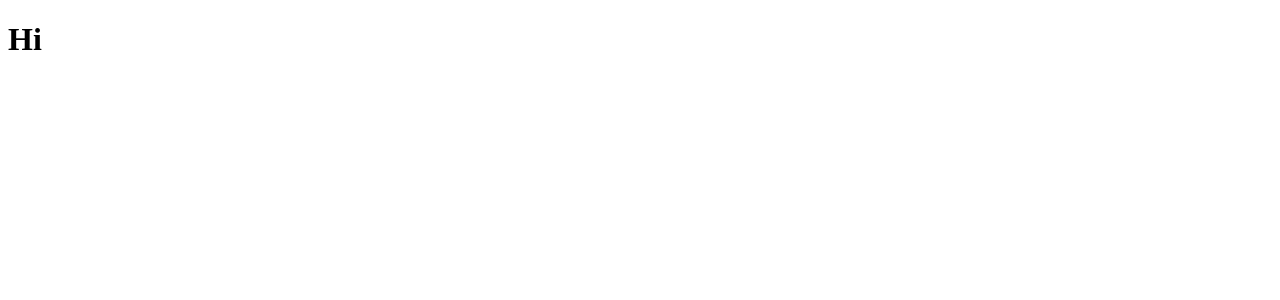
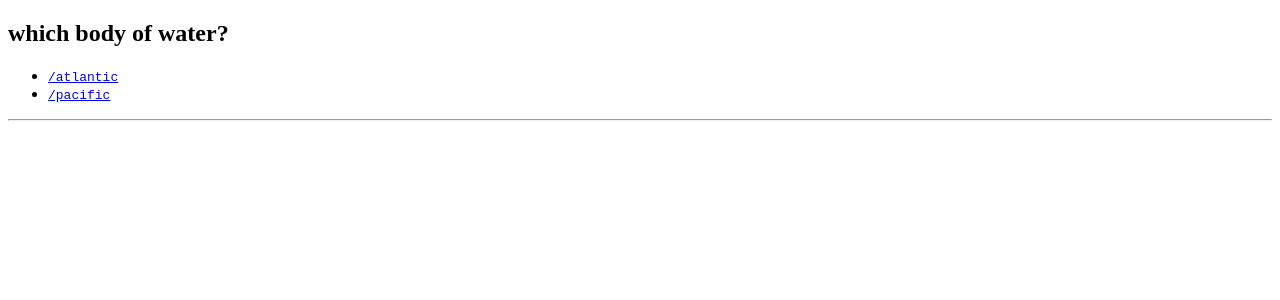
Before and after one commit to Dev-VictorK/routing-basics, a React (Create React App) app: page / in a window 1280 px wide. Shown: the top 300 px of the page. Built offline with nearby package versions, Linux system fonts and the light colour scheme.

Commit message:
boilerplate

```diff
--- a/src/App.js
+++ b/src/App.js
@@ -5,7 +5,21 @@ class App extends React.Component {
   render() {
     return(
       <div className='container'>
-        <h1>Hi</h1>
+        <h2>which body of water?</h2>
+        <ul>
+          <li>
+            <a href='/atlantic'>
+            <code>/atlantic</code>
+            </a>
+          </li>
+          <li>
+            <a href='/pacific'>
+            <code>/pacific</code>
+            </a>
+          </li>
+        </ul>
+        <hr/>
+
       </div>
     );
   }
```
